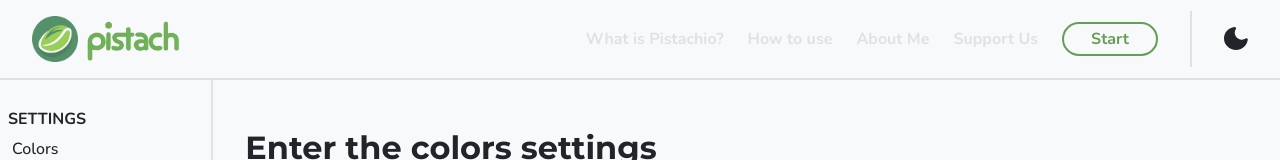
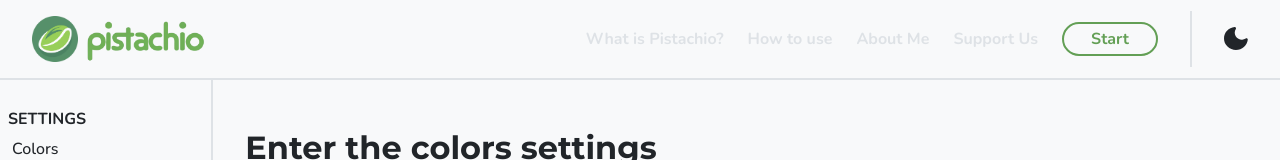
Before and after one commit to devMateos/pistachioCSS, a Vue app: page / in a window 1280 px wide. Shown: the top 160 px of the page. Built offline with nearby package versions, Linux system fonts and the light colour scheme.

Commit message:
fix: Fix bug with logotype image

```diff
--- a/src/assets/css/reset.css
+++ b/src/assets/css/reset.css
@@ -9,10 +9,8 @@
 }
 img, picture, video, iframe, figure {
   display: block;
-  max-width: 100%;
   object-fit: cover;
   object-position: center center;
-  width: 100%;
 }
 a {
   display: block;
--- a/src/assets/js/boilerplates/reset.js
+++ b/src/assets/js/boilerplates/reset.js
@@ -12,10 +12,8 @@ const resetTemplate = `
 }
 img, picture, video, iframe, figure {
   display: block;
-  max-width: 100%;
   object-fit: cover;
   object-position: center center;
-  width: 100%;
 }
 a {
   display: block;
```
